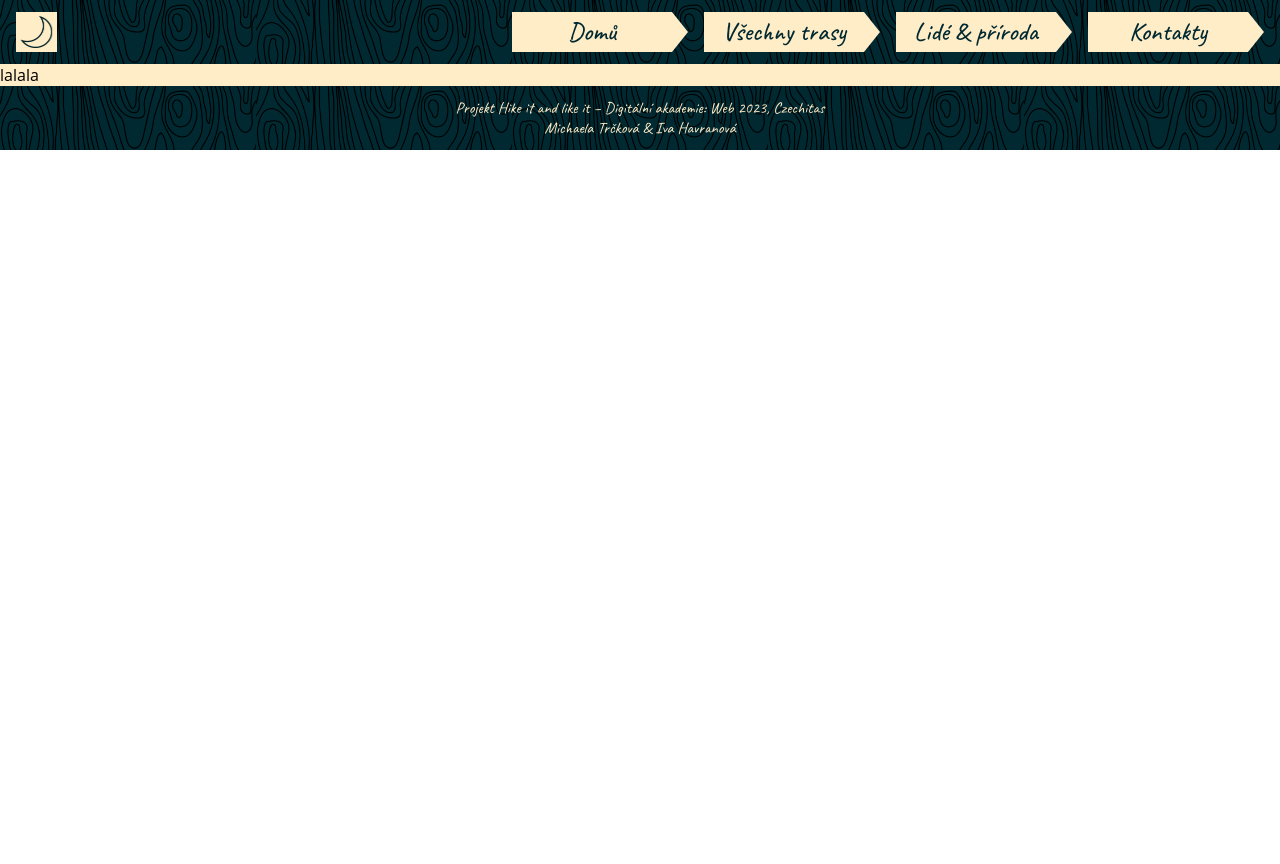
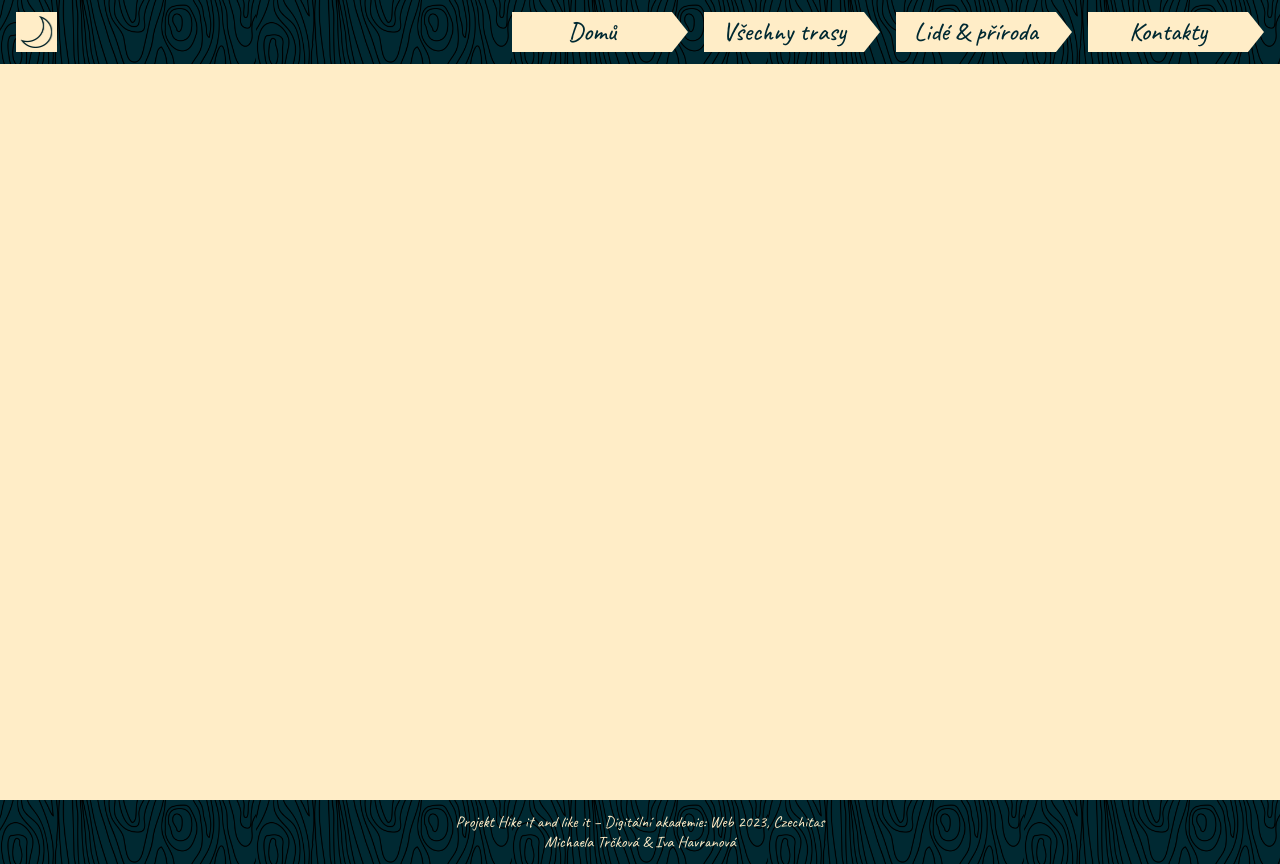
Before and after one commit to michaelamitr/Hike_it, a React app: page /gr221 in a window 1280 px wide. Before the commit the page ends 800 px from the top, so only its background shows below. Built offline with nearby package versions, Linux system fonts and the light colour scheme; a web font is replaced by a local one.

Commit message:
footer position fixed

```diff
--- a/src/pages/AllTrails/Fish/fish.css
+++ b/src/pages/AllTrails/Fish/fish.css
@@ -1,7 +1,6 @@
 #fish__trail {
-  position: relative;
-  top: 4rem;
-  bottom: 0;
-  margin-bottom: 4rem;
+  min-height: 100vh;
+  display: flex;
+  flex-direction: column;
   background-color: var(--text-light);
 }
--- a/src/pages/AllTrails/Gr/gr.css
+++ b/src/pages/AllTrails/Gr/gr.css
@@ -1,7 +1,6 @@
 #gr__trail {
-  position: relative;
-  top: 4rem;
-  bottom: 0;
-  margin-bottom: 4rem;
+  min-height: 100vh;
+  display: flex;
+  flex-direction: column;
   background-color: var(--text-light);
 }
--- a/src/pages/AllTrails/Gr/gr.jsx
+++ b/src/pages/AllTrails/Gr/gr.jsx
@@ -2,5 +2,5 @@
 import './gr.css';
 
 export const Gr = () => {
-  return <section id="gr__trail">lalala</section>;
+  return <section id="gr__trail">GR trail</section>;
 };
--- a/src/pages/HumansAndNature/humansandnature.css
+++ b/src/pages/HumansAndNature/humansandnature.css
@@ -2,4 +2,5 @@
   min-height: 100vh;
   display: flex;
   flex-direction: column;
+  background-color: var(--text-light);
 }
```
